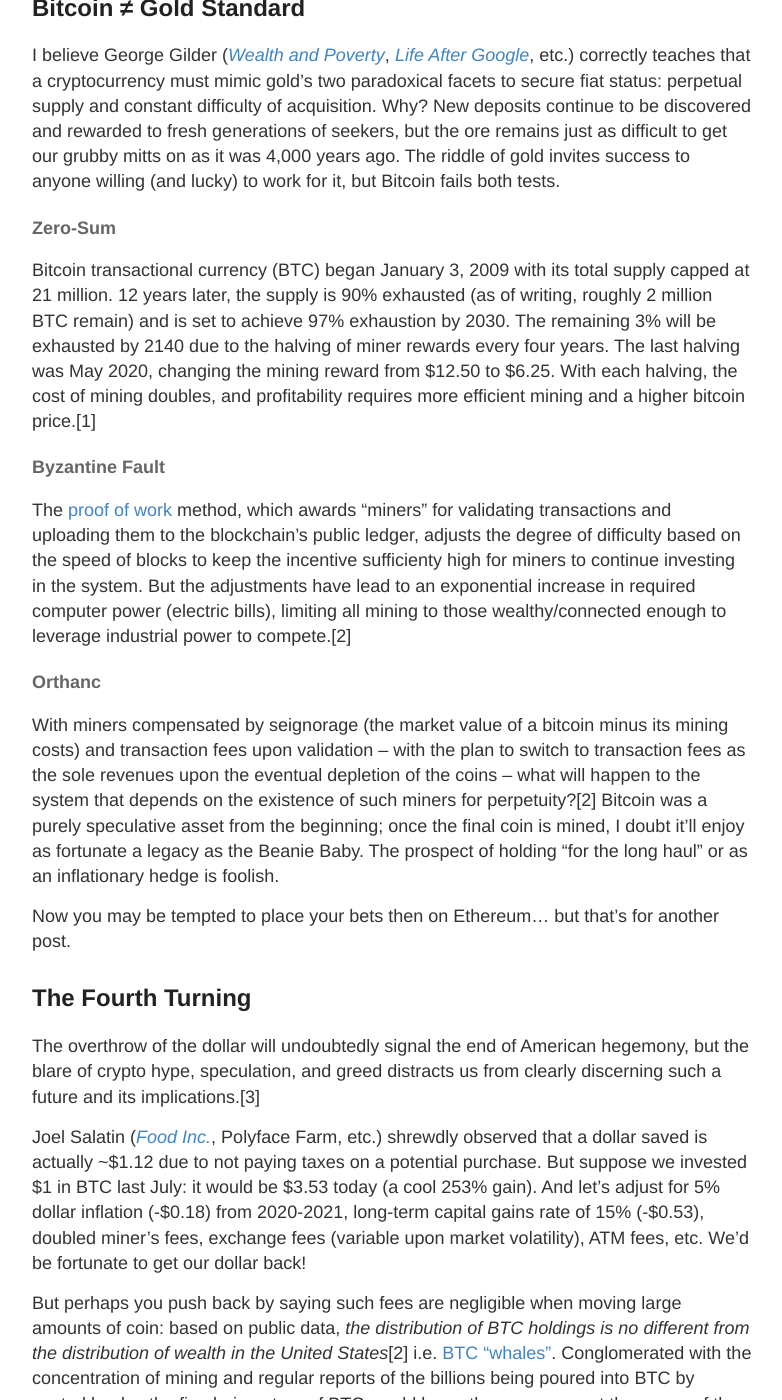
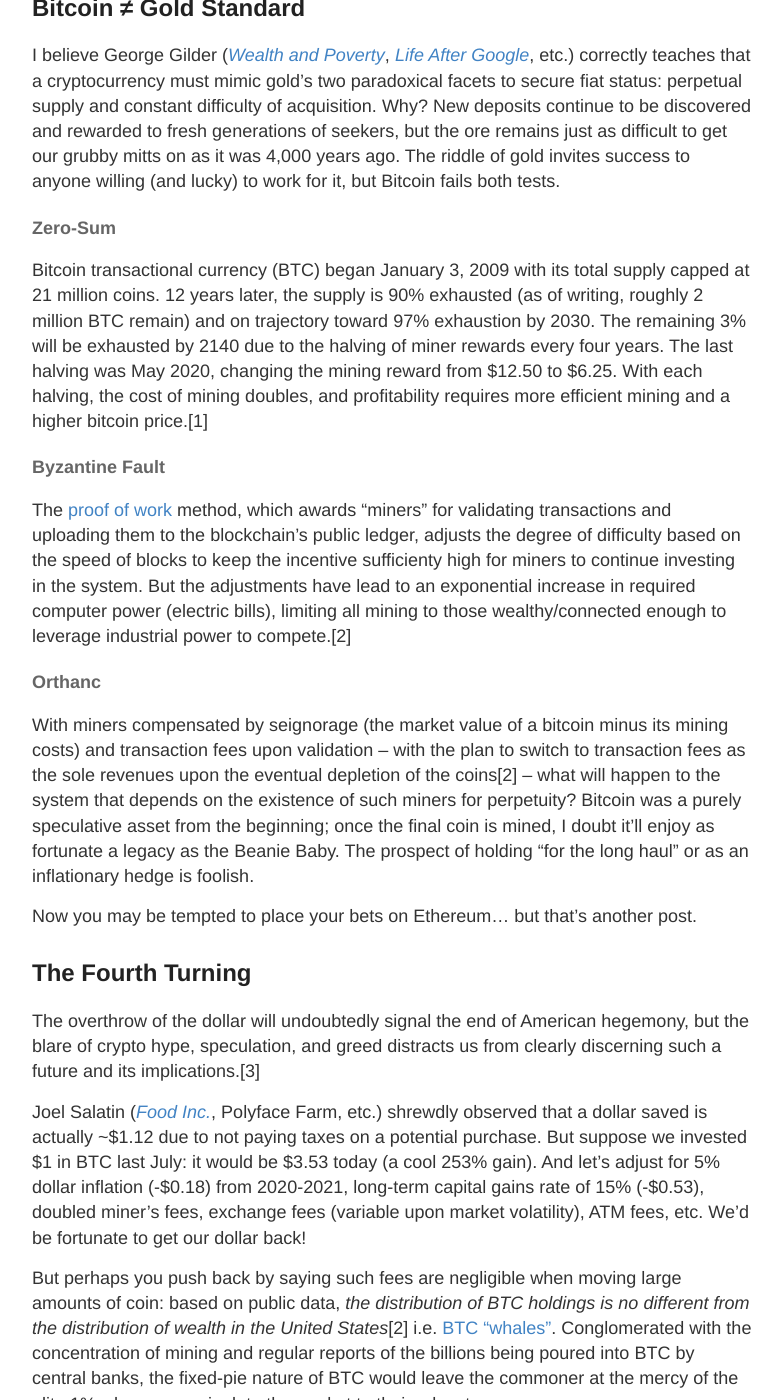
Before and after one commit to poastmil/junsunglee.com, a Jekyll site: the page built from _posts/2021-10-26-Against-Bitcoin.md, in a window 1280 px wide and 1400 px high, scrolled down 1080 px. Shown: the whole window, without its empty margins (248-1030 px from the left). Built offline with Jekyll 4.4.1, drawn with Linux system fonts in a browser that asks for light colours.

Commit message:
Edited some passages

```diff
--- a/_posts/2021-10-26-Against-Bitcoin.md
+++ b/_posts/2021-10-26-Against-Bitcoin.md
@@ -25,7 +25,7 @@
 
 #### Zero-Sum
 
-Bitcoin transactional currency (BTC) began January 3, 2009 with its total supply capped at 21 million. 12 years later, the supply is 90% exhausted (as of writing, roughly 2 million BTC remain) and is set to achieve 97% exhaustion by 2030. The remaining 3% will be exhausted by 2140 due to the halving of miner rewards every four years. The last halving was May 2020, changing the mining reward from $12.50 to $6.25. With each halving, the cost of mining doubles, and profitability requires more efficient mining and a higher bitcoin price.[1]
+Bitcoin transactional currency (BTC) began January 3, 2009 with its total supply capped at 21 million coins. 12 years later, the supply is 90% exhausted (as of writing, roughly 2 million BTC remain) and on trajectory toward 97% exhaustion by 2030. The remaining 3% will be exhausted by 2140 due to the halving of miner rewards every four years. The last halving was May 2020, changing the mining reward from $12.50 to $6.25. With each halving, the cost of mining doubles, and profitability requires more efficient mining and a higher bitcoin price.[1]
 
 #### Byzantine Fault
 
@@ -33,9 +33,9 @@
 
 #### Orthanc
 
-With miners compensated by seignorage (the market value of a bitcoin minus its mining costs) and transaction fees upon validation -- with the plan to switch to transaction fees as the sole revenues upon the eventual depletion of the coins -- what will happen to the system that depends on the existence of such miners for perpetuity?[2] Bitcoin was a purely speculative asset from the beginning; once the final coin is mined, I doubt it'll enjoy as fortunate a legacy as the Beanie Baby. The prospect of holding "for the long haul" or as an inflationary hedge is foolish.
+With miners compensated by seignorage (the market value of a bitcoin minus its mining costs) and transaction fees upon validation -- with the plan to switch to transaction fees as the sole revenues upon the eventual depletion of the coins[2] -- what will happen to the system that depends on the existence of such miners for perpetuity? Bitcoin was a purely speculative asset from the beginning; once the final coin is mined, I doubt it'll enjoy as fortunate a legacy as the Beanie Baby. The prospect of holding "for the long haul" or as an inflationary hedge is foolish.
 
-Now you may be tempted to place your bets then on Ethereum... but that's for another post.
+Now you may be tempted to place your bets on Ethereum... but that's another post.
 
 ## The Fourth Turning
 
```
